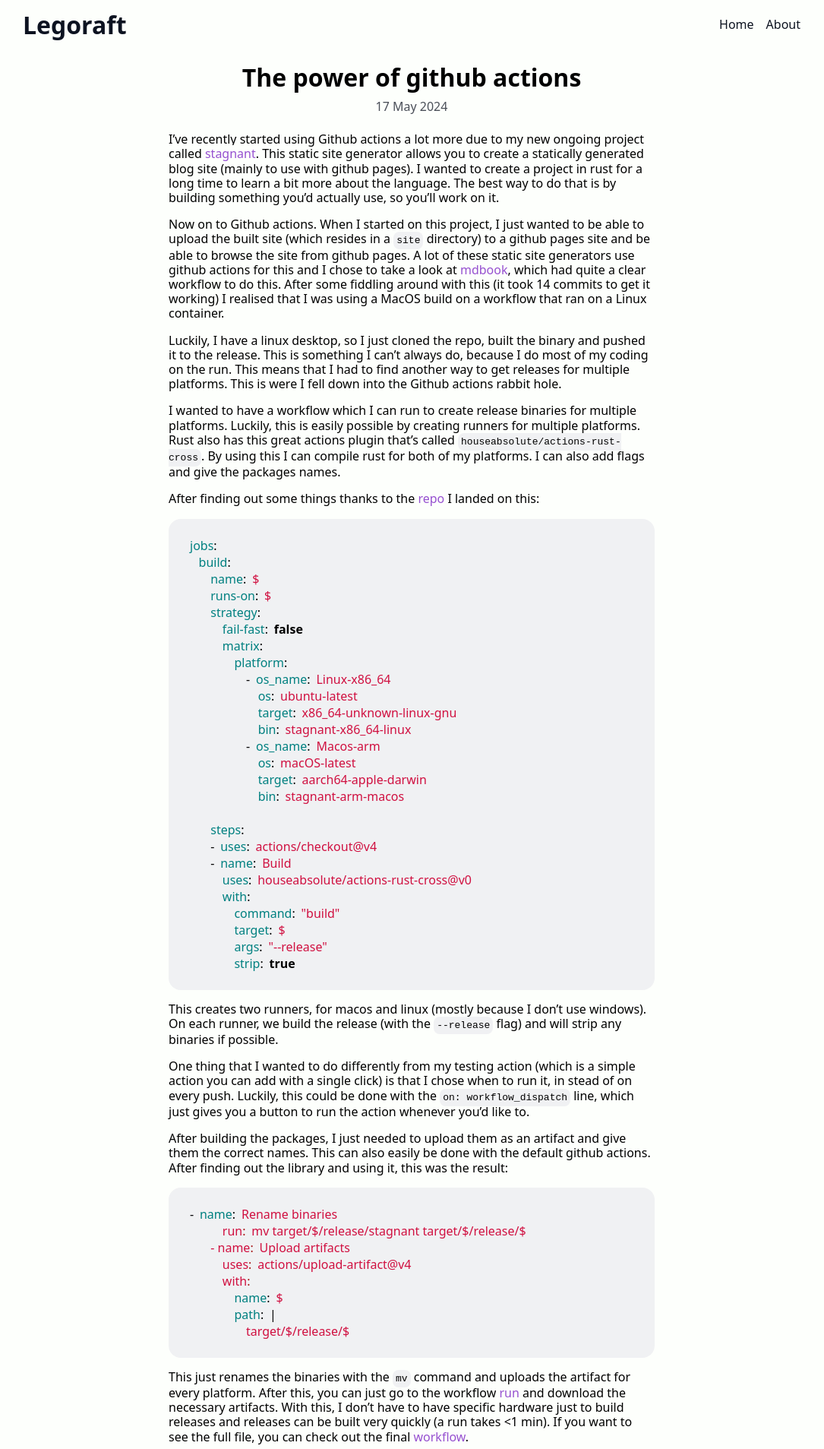
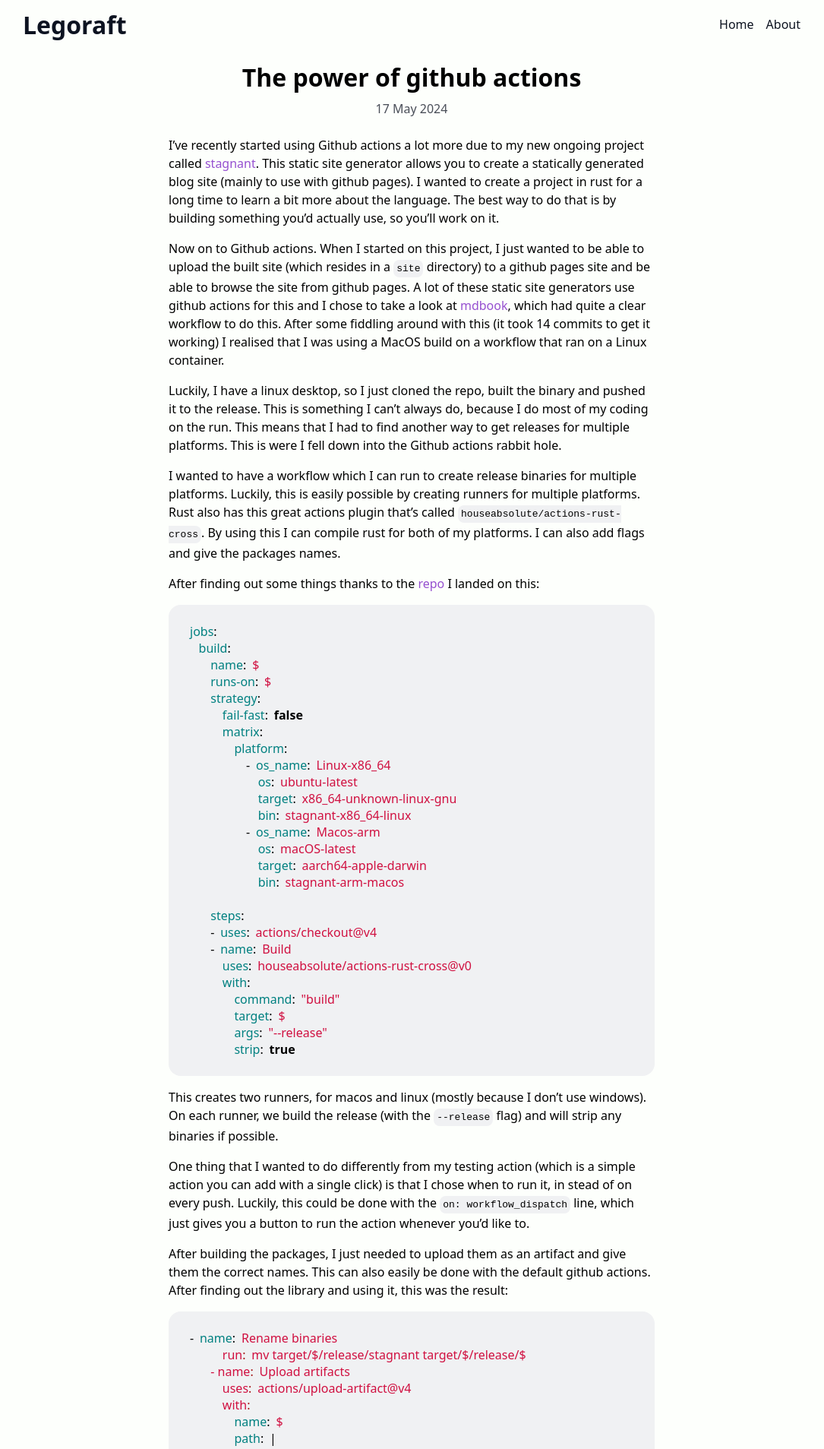
Before and after one commit to LegoRaft/legoraft.github.io, a Jekyll site: the page built from _posts/2024-05-17-power-of-github-actions.md, in a window 1280 px wide. Shown: the top 1907 px of the page at 76% size, without its empty margins (98-1183 px from the left). Built offline with Jekyll 4.4.1, drawn with Linux system fonts in a browser that asks for light colours.

Commit message:
Improved line spacing ni post

```diff
--- a/_sass/post-style.scss
+++ b/_sass/post-style.scss
@@ -12,7 +12,7 @@ p#post-date {
 }
 
 p {
-    line-height: 1.2rem;
+    line-height: 1.5rem;
 }
 
 pre.highlight {
```
